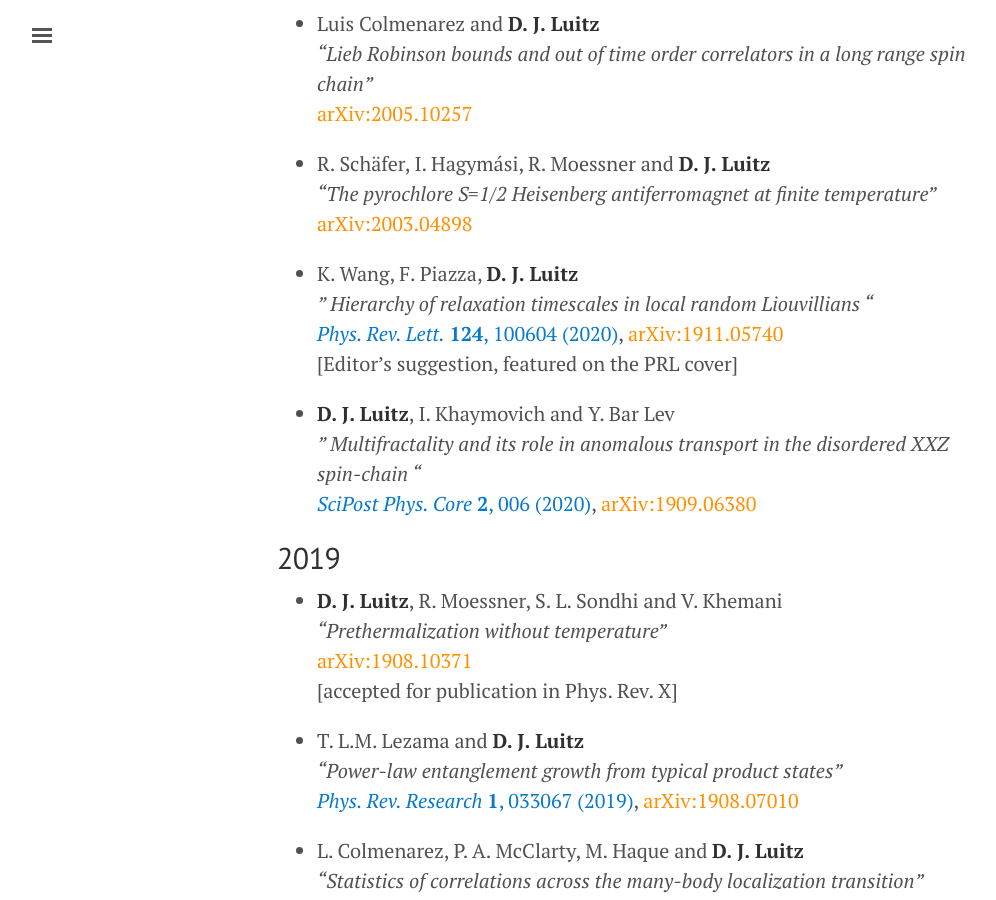
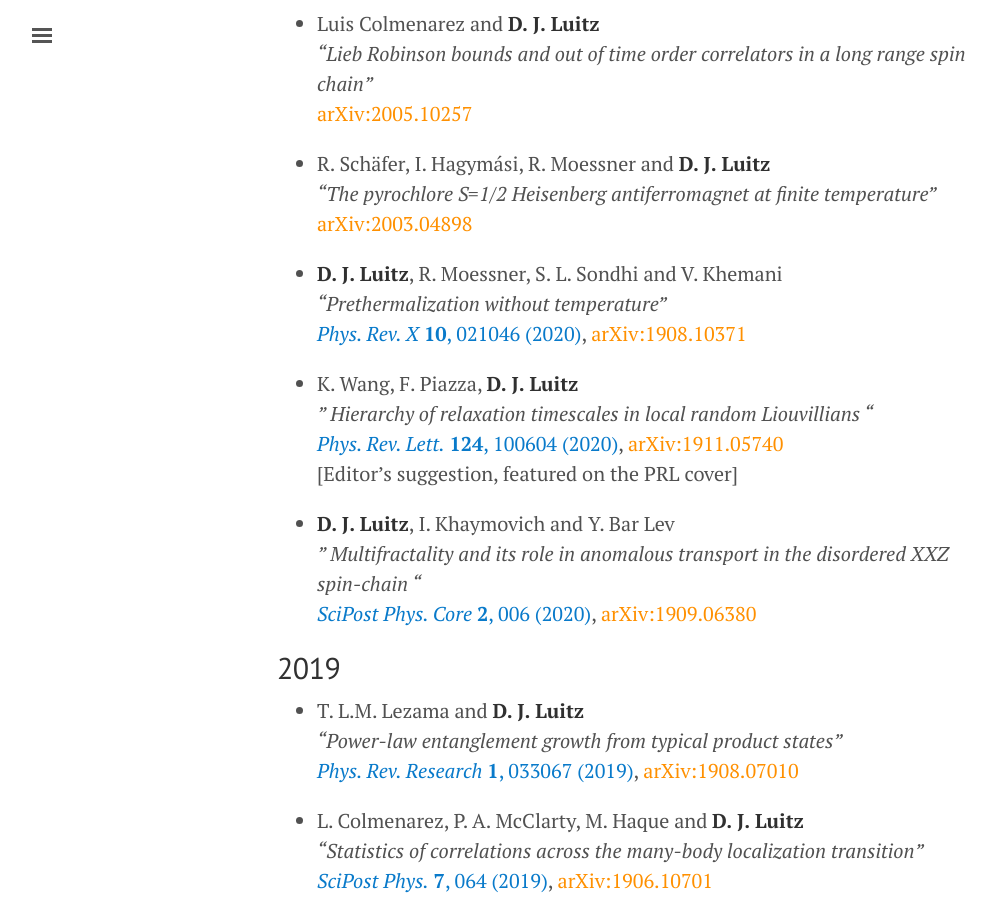
Before and after one commit to dluitz/dluitz.github.io, a Jekyll site: the page built from publications.md, in a window 1280 px wide and 900 px high, scrolled down 451 px. Shown: the whole window, without its empty margins (3-999 px from the left). Built offline with Jekyll 4.4.1, drawn with Linux system fonts in a browser that asks for light colours.

Commit message:
[publist] added Phys. Rev. X 10, 021046

```diff
--- a/publications.md
+++ b/publications.md
@@ -22,6 +22,10 @@ My ORCID is [0000-0003-0099-5696](https://orcid.org/0000-0003-0099-5696).
 *"The pyrochlore S=1/2 Heisenberg antiferromagnet at finite temperature"*
 [arXiv:2003.04898](https://arxiv.org/abs/2003.04898){:class='arxiv'}
 
++ **D. J. Luitz**, R. Moessner, S. L. Sondhi and V. Khemani
+*"Prethermalization without temperature"*
+[*Phys. Rev. X* **10**, 021046 (2020)](https://journals.aps.org/prx/abstract/10.1103/PhysRevX.10.021046){:class='pub'}, [arXiv:1908.10371](https://arxiv.org/abs/1908.10371){:class='arxiv'}
+
 + K. Wang, F. Piazza, **D. J. Luitz**
 *" Hierarchy of relaxation timescales in local random Liouvillians "*
 [*Phys. Rev. Lett.* **124**, 100604 (2020)](https://journals.aps.org/prl/abstract/10.1103/PhysRevLett.124.100604){:class='pub'}, [arXiv:1911.05740](https://arxiv.org/abs/1911.05740){:class='arxiv'}
@@ -35,11 +39,6 @@ My ORCID is [0000-0003-0099-5696](https://orcid.org/0000-0003-0099-5696).
 
 2019
 ----
-
-+ **D. J. Luitz**, R. Moessner, S. L. Sondhi and V. Khemani
-*"Prethermalization without temperature"*
-[arXiv:1908.10371](https://arxiv.org/abs/1908.10371){:class='arxiv'}
-[accepted for publication in Phys. Rev. X]
 
 
 + T. L.M. Lezama and **D. J. Luitz**
```
